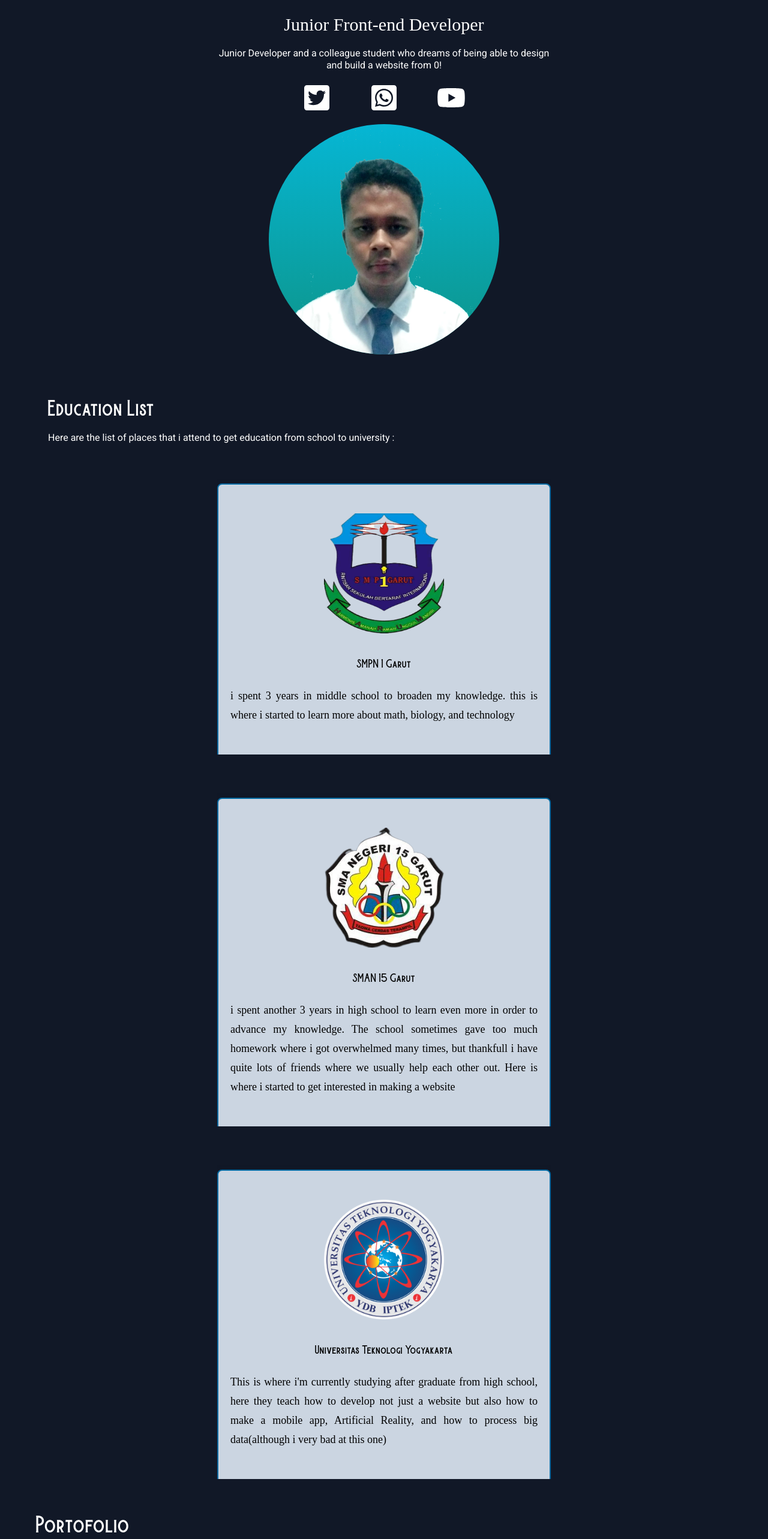
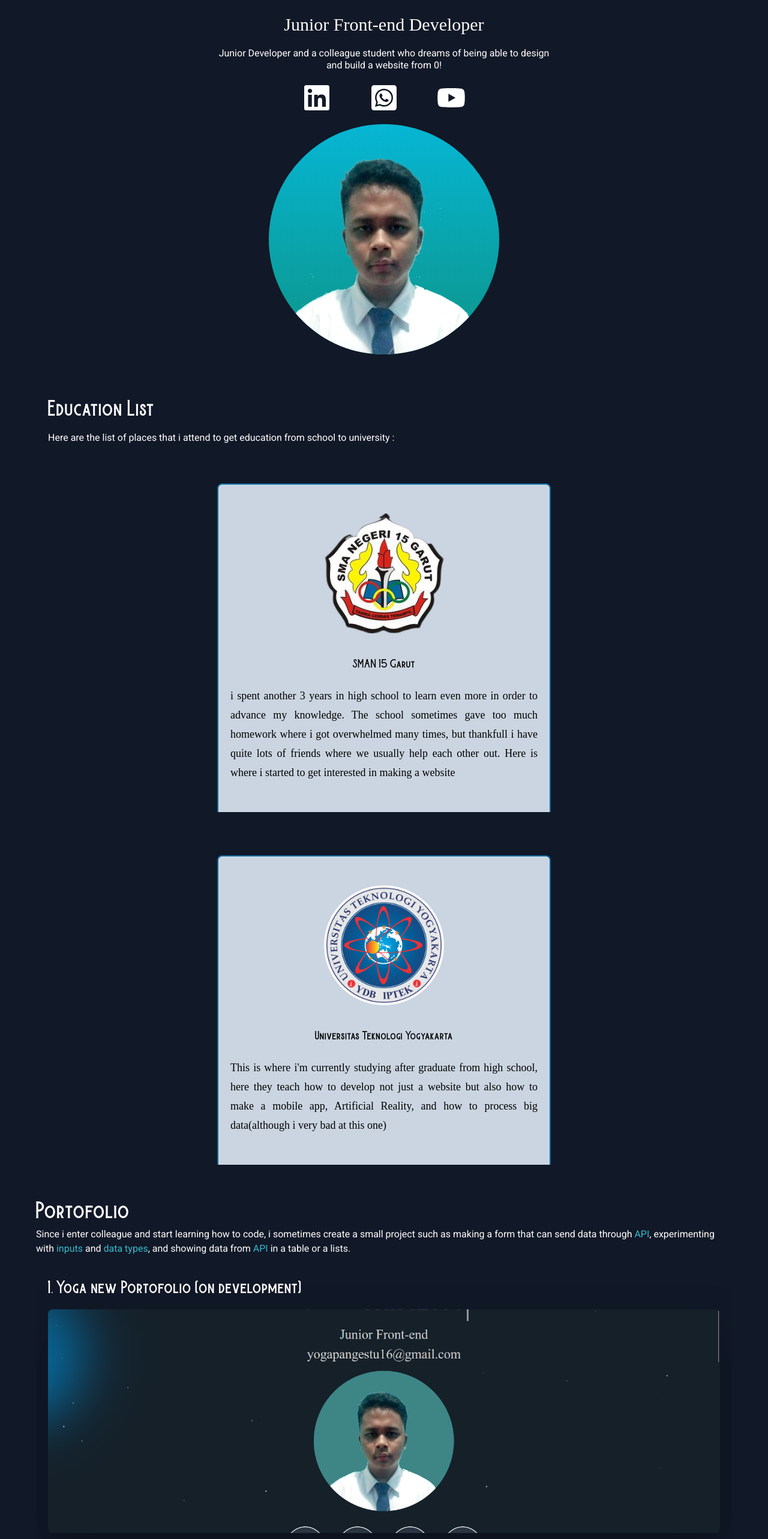
Before and after one commit to Yoga723/Blog_About_Yoga, a Next.js app: page / in a window 1280 px wide. Shown: the part 220-2786 px from the top of the page at 60% size. Built offline with nearby package versions, Linux system fonts and the light colour scheme.

Commit message:
add more projects

```diff
--- a/pages/index.js
+++ b/pages/index.js
@@ -5,7 +5,7 @@ import Router from "next/router";
 import Image from "next/image";
 import Avatar from "../public/foto data diri2.png";
 import {
-  FaTwitterSquare as Twitter,
+  FaLinkedin as LinkedId,
   FaYoutube as Youtube,
   FaWhatsappSquare as Whatsapp,
 } from "react-icons/fa";
@@ -13,6 +13,8 @@ import { EducationCard, Footer } from "../components";
 import { EducationCardContent } from "../utils/index";
 import Hoob from "../public/Hoob.png";
 import AboutImg from "../public/about me.png";
+import newAboutImg from "../public/new about me.png";
+import threadClone from "../public/threadClone.png";
 
 const useWindowSize = () => {
   const [windowSize, setWindowSize] = useState({
@@ -105,13 +107,25 @@ export default function Home() {
                 data-aos="fade-up"
                 data-aos-duration="3000"
               >
-                <a href="https://twitter.com/yovapangestu16">
-                  <Twitter />
+                <a
+                  target="_blank"
+                  href="https://www.linkedin.com/in/yoga-pangestu-395b682b3/"
+                  rel="noopener noreferrer"
+                >
+                  <LinkedId />
                 </a>
-                <a href="https://wa.me/082225035259">
+                <a
+                  target="_blank"
+                  href="https://wa.me/082225035259"
+                  rel="noopener noreferrer"
+                >
                   <Whatsapp />
                 </a>
-                <a href="https://www.youtube.com/channel/UCWOK3GeMoudtCOjl_6wXbEg">
+                <a
+                  target="_blank"
+                  href="https://www.youtube.com/channel/UCWOK3GeMoudtCOjl_6wXbEg"
+                  rel="noopener noreferrer"
+                >
                   <Youtube />
                 </a>
               </div>
@@ -195,7 +209,7 @@ export default function Home() {
                 data from <span className="text-[#33bbcf]">API</span> in a table
                 or a lists.
               </p>
-              <p className="text-gray-800 dark:text-white font-roboto text-[16px] ">
+              {/* <p className="text-gray-800 dark:text-white font-roboto text-[16px] ">
                 But so far projects that i could call finish and ready to deplop
                 are only 2 so far, which is this blog and my first reactJS
                 project{" "}
@@ -208,7 +222,55 @@ export default function Home() {
                   </a>
                   .
                 </span>
+              </p> */}
+            </div>
+
+            <div className="basis-1/3 flex flex-col p-5 overflow-hidden rounded-lg">
+              <p className="text-gray-800 dark:text-white text-[24px] py-4">
+                <span className="hover:text-[#d93d3d]">
+                  <a
+                    href="https://blog-yoga-v-2-q1ypqgl1u-yoga723s-projects.vercel.app/"
+                    className="font-burtons" target="_blank"
+                  >
+                    1. Yoga new Portofolio (on development)
+                  </a>
+                </span>
               </p>
+              <div className="justify-center w-full flex rounded-lg drop-shadow-3xl hover:shadow-red-400 hover:shadow-3xl">
+                <a href="https://blog-yoga-v-2-q1ypqgl1u-yoga723s-projects.vercel.app/" target="_blank">
+                  <Image
+                    src={newAboutImg}
+                    className="rounded-lg object-cover"
+                    width={1500}
+                    height={500}
+                    alt="newAboutMe"
+                  />
+                </a>
+              </div>
+            </div>
+
+            <div className="basis-1/3 flex flex-col p-5 overflow-hidden rounded-lg">
+              <p className="text-gray-800 dark:text-white text-[24px] py-4">
+                <span className="hover:text-[#d93d3d]">
+                  <a
+                    href="https://thread-clone-self.vercel.app/"
+                    className="font-burtons" target="_blank"
+                  >
+                    2. Thread Clone
+                  </a>
+                </span>
+              </p>
+              <div className="justify-center w-full flex rounded-lg drop-shadow-3xl hover:shadow-red-400 hover:shadow-3xl">
+                <a href="https://thread-clone-self.vercel.app/" target="_blank">
+                  <Image
+                    src={threadClone}
+                    className="rounded-lg object-cover"
+                    width={1500}
+                    height={500}
+                    alt="newAboutMe"
+                  />
+                </a>
+              </div>
             </div>
 
             <div className="basis-1/3 flex flex-col p-5 overflow-hidden rounded-lg">
@@ -218,7 +280,7 @@ export default function Home() {
                     href="https://firstreactlandingpage.000webhostapp.com/"
                     className="font-burtons"
                   >
-                    1. HooBank Yoga
+                    3. HooBank Yoga
                   </a>
                 </span>
               </p>
@@ -242,7 +304,7 @@ export default function Home() {
                     href="https://ablog-about-yoga.herokuapp.com/"
                     className="font-burtons"
                   >
-                    2. About Me Blog
+                    4. About Me Blog
                   </a>
                 </span>
               </p>
--- a/utils/index.js
+++ b/utils/index.js
@@ -1,7 +1,6 @@
 import SMA from "../public/sma.png";
 import UTY from "../public/UYT Logo fit border.png";
-import SMP from "../public/282297_232915143398307_7436191_n-removebg-preview.png"
-
+import SMP from "../public/282297_232915143398307_7436191_n-removebg-preview.png";
 
 export const styles = {
   boxWidth: "xl:max-w-[1280px] w-full",
@@ -26,21 +25,17 @@ export const styles = {
 
 export const EducationCardContent = [
   {
-      id: 0,
-        Title: "SMPN 1 Garut",
-        picture: SMP,
-        content: "i spent 3 years in middle school to broaden my knowledge. this is where i started to learn more about math, biology, and technology",
-    },
-    {
     id: 1,
     Title: "SMAN 15 Garut",
     picture: SMA,
-        content: "i spent another 3 years in high school to learn even more in order to advance my knowledge. The school sometimes gave too much homework where i got overwhelmed many times, but thankfull i have quite lots of friends where we usually help each other out. Here is where i started to get interested in making a website",
+    content:
+      "i spent another 3 years in high school to learn even more in order to advance my knowledge. The school sometimes gave too much homework where i got overwhelmed many times, but thankfull i have quite lots of friends where we usually help each other out. Here is where i started to get interested in making a website",
   },
   {
     id: 2,
     Title: "Universitas Teknologi Yogyakarta",
     picture: UTY,
-        content: "This is where i'm currently studying after graduate from high school, here they teach how to develop not just a website but also how to make a mobile app, Artificial Reality, and how to process big data(although i very bad at this one) ",
+    content:
+      "This is where i'm currently studying after graduate from high school, here they teach how to develop not just a website but also how to make a mobile app, Artificial Reality, and how to process big data(although i very bad at this one) ",
   },
-]
+];
```
Also changed, not shown: public/new about me.png (added), public/threadClone.png (added). Lines whose indentation alone changed are shown as unchanged.
